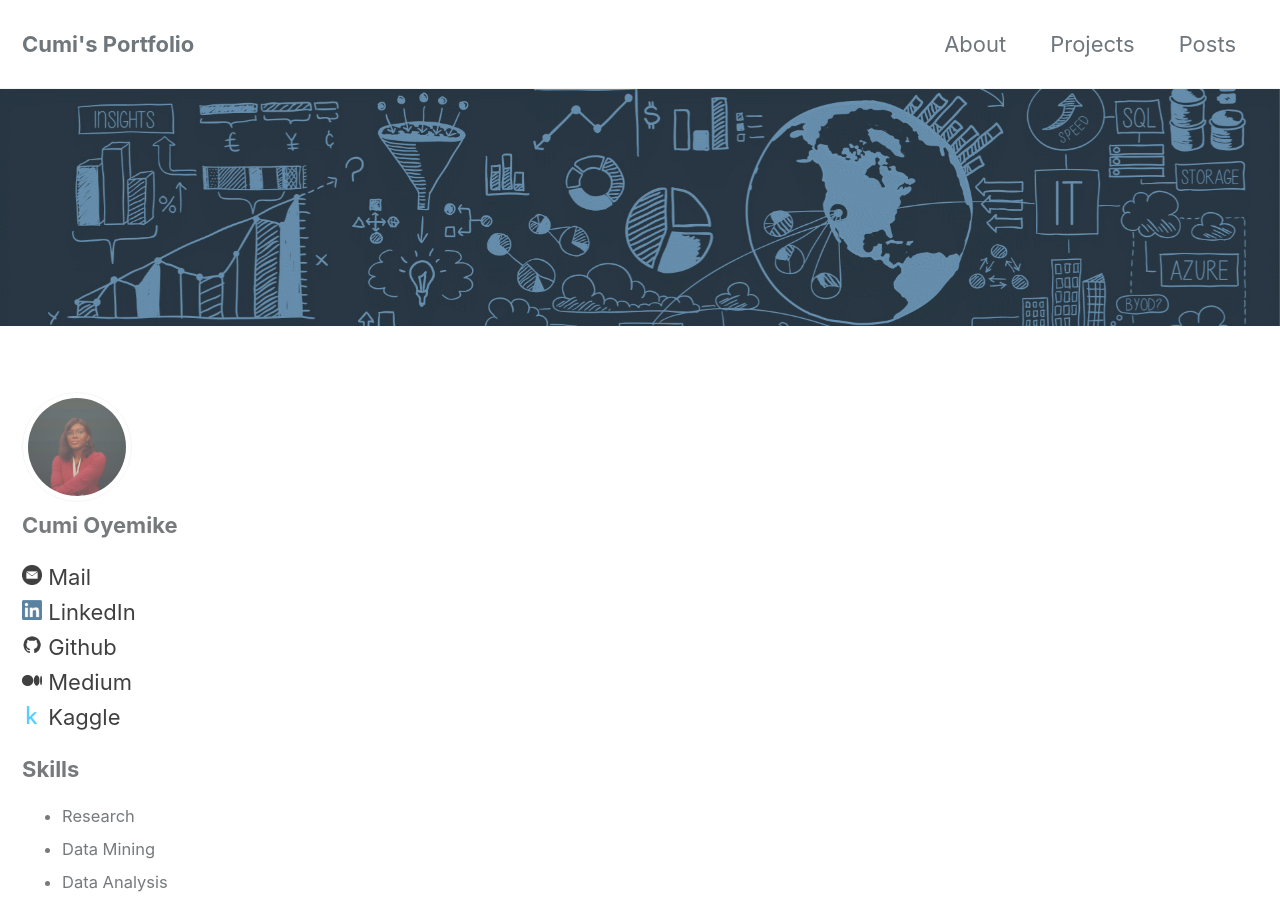
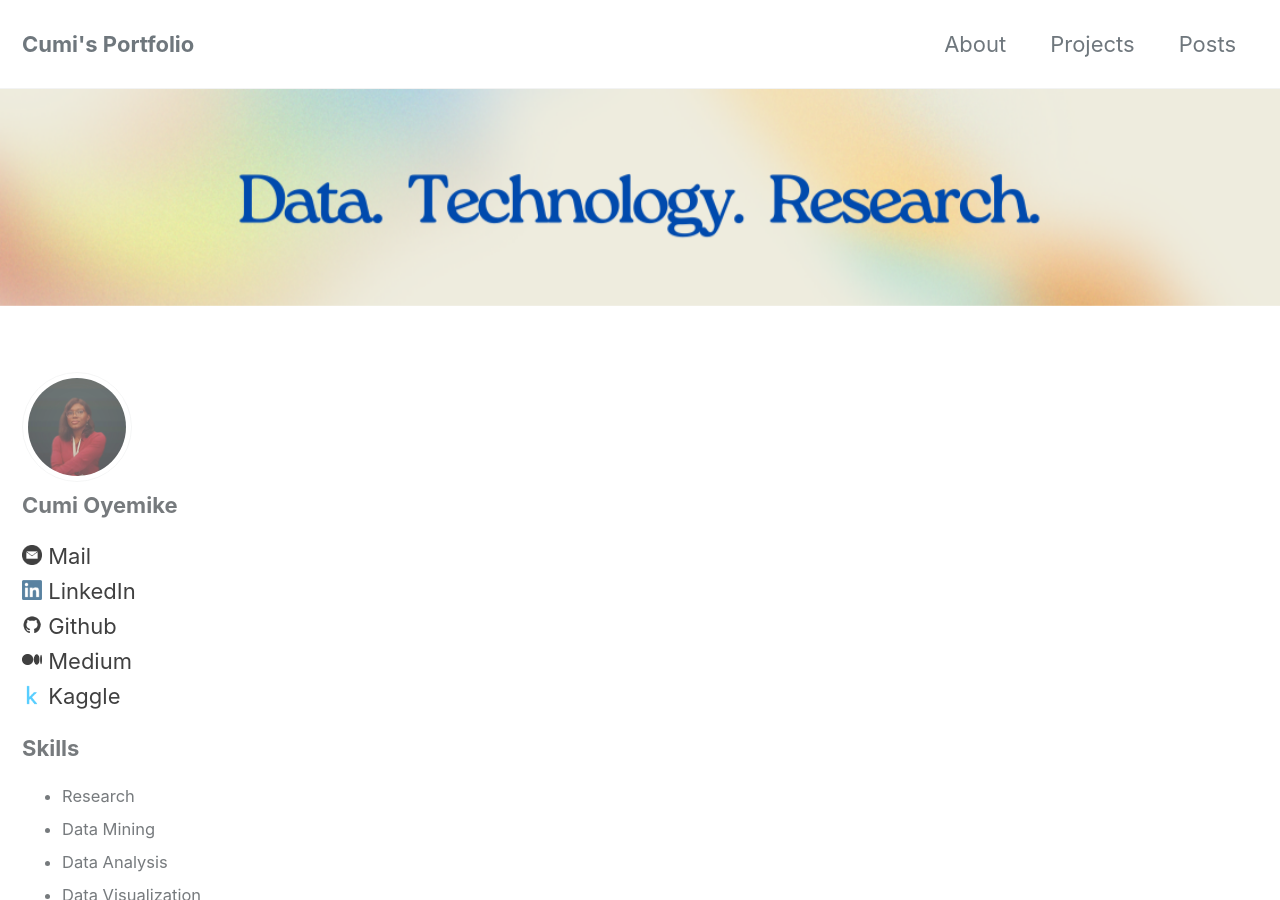
Before and after one commit to CtripleU/CtripleU.github.io, a Jekyll site: the page built from index.html, in a window 1280 px wide and 900 px high. Built offline with Jekyll 4.4.1, drawn with Linux system fonts in a browser that asks for light colours; cached includes are drawn as plain includes; nearby versions of some CDN libraries; the list of posts is cut into pages by our own code.

Commit message:
change landing page

```diff
--- a/index.html
+++ b/index.html
@@ -1,9 +1,9 @@
 ---
 layout: collection
-collection: posts
+collection: about
 author_profile: true
 header:
-  image: "/images/wall.png"
+  image: "/images/data.png"
 entries_layout: grid
 classes: wide
 ---
```
Also changed, not shown: images/wall.png (deleted).
